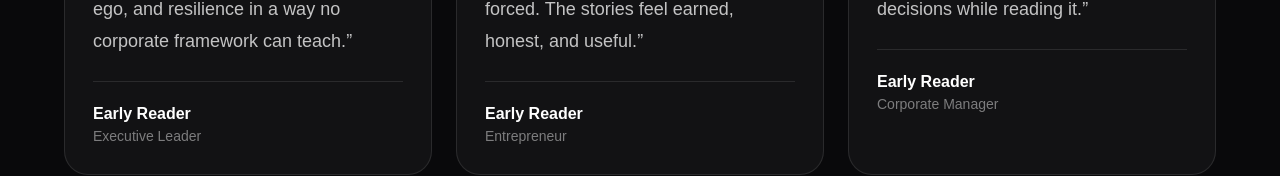
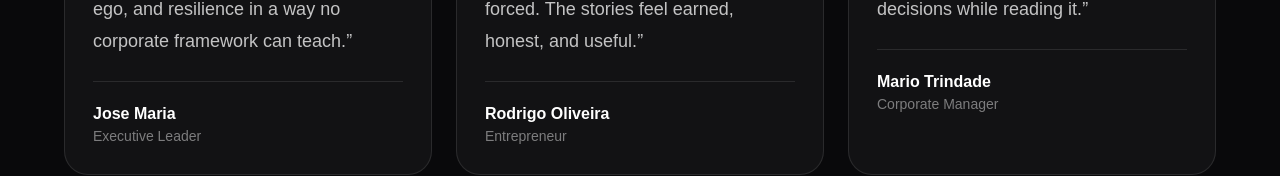
Before and after one commit to marioagnese/gentleartleaderhip, a Next.js app: page / in a window 1280 px wide. Shown: the part 2649-2825 px from the top of the page. Built offline with nearby package versions, Linux system fonts and the light colour scheme.

Commit message:
fix: update meet the author image

```diff
--- a/app/page.tsx
+++ b/app/page.tsx
@@ -181,19 +181,19 @@ export default function BookLandingPage() {
               {
                 quote:
                   "This book made leadership feel physical. You understand pressure, ego, and resilience in a way no corporate framework can teach.",
-                name: "Early Reader",
+                name: "Jose Maria",
                 role: "Executive Leader",
               },
               {
                 quote:
                   "The connection between Jiu-Jitsu and business is powerful because it is not forced. The stories feel earned, honest, and useful.",
-                name: "Early Reader",
+                name: "Rodrigo Oliveira",
                 role: "Entrepreneur",
               },
               {
                 quote:
                   "Tap early. Position before submission. I kept thinking about my own career decisions while reading it.",
-                name: "Early Reader",
+                name: "Mario Trindade",
                 role: "Corporate Manager",
               },
             ].map((item) => (
```
